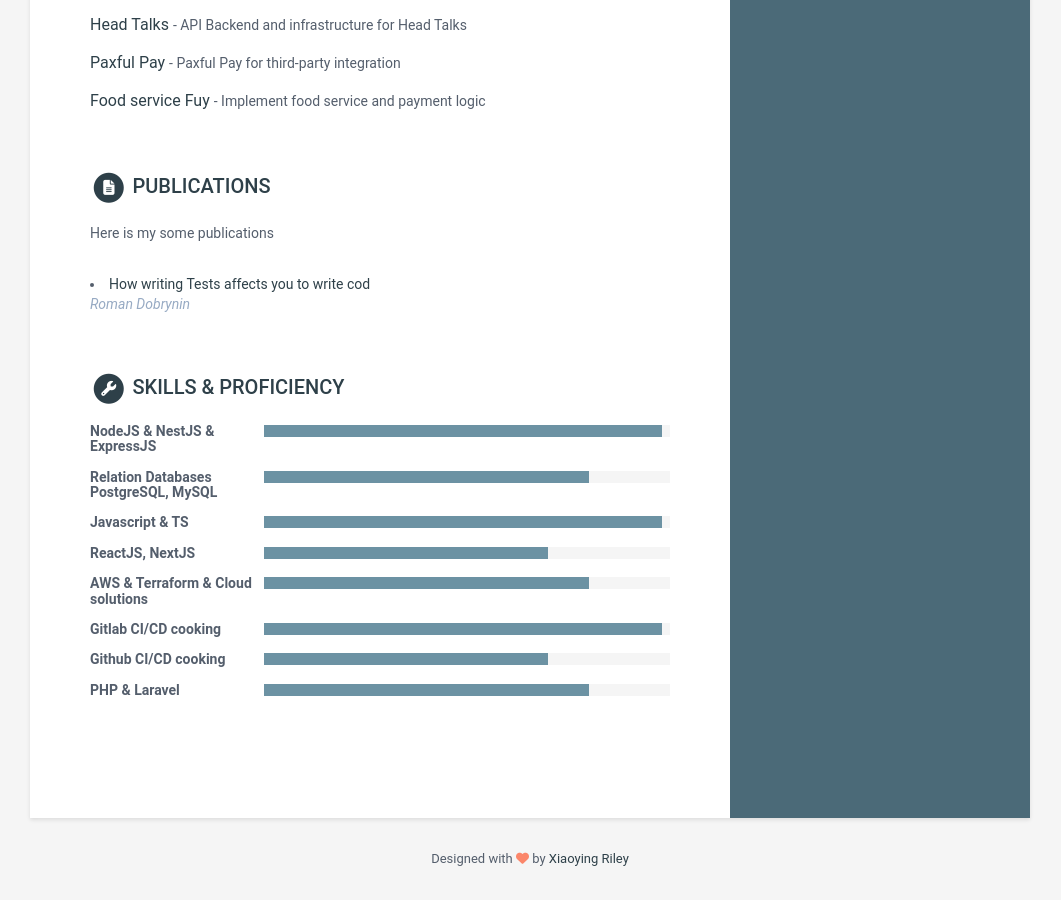
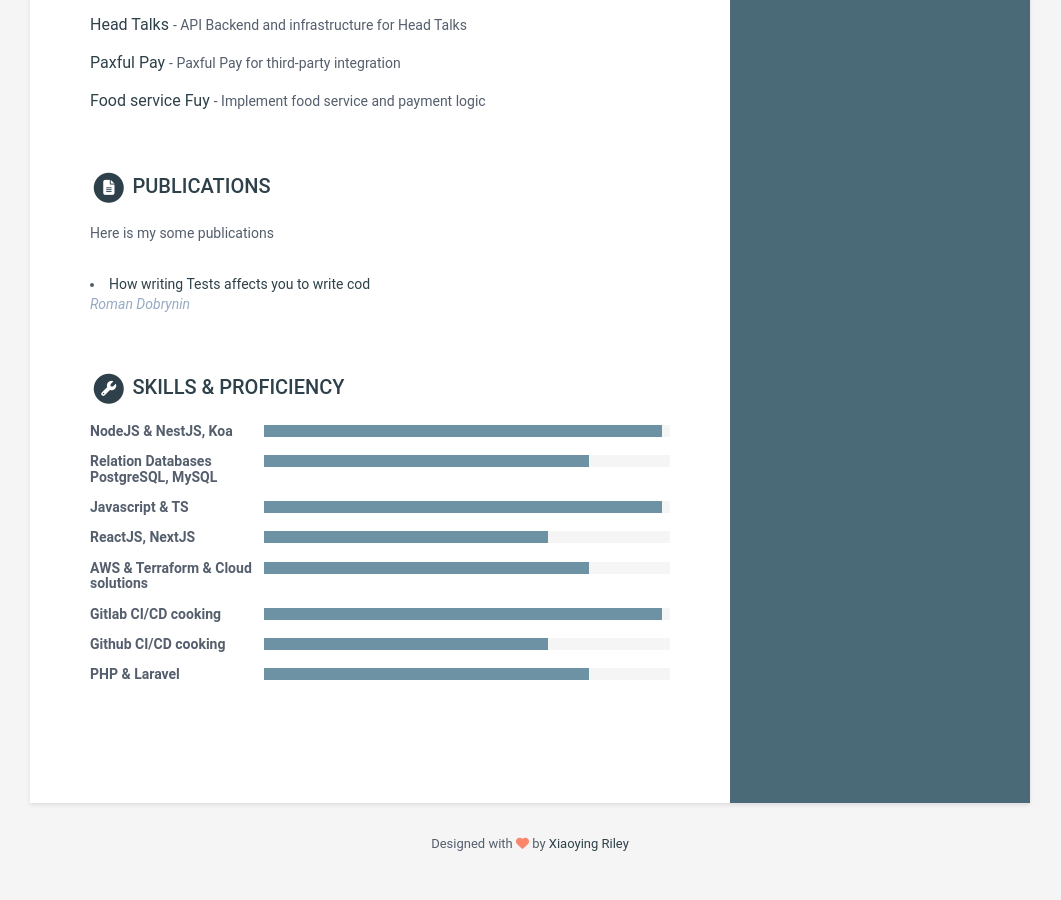
Before and after one commit to rdobrynin/rdobrynin.github.io, a Jekyll site: the page built from index.html, in a window 1280 px wide and 900 px high, scrolled down 3272 px. Shown: the whole window, without its empty margins (110-1171 px from the left). Built offline with Jekyll 4.4.1, drawn with Linux system fonts in a browser that asks for light colours.

Commit message:
change: text

```diff
--- a/_data/data.yml
+++ b/_data/data.yml
@@ -308,7 +308,7 @@ skills:
     title: Skills &amp; Proficiency
 
     toolset:
-      - name: NodeJS & NestJS & ExpressJS
+      - name: NodeJS & NestJS, Koa
         level: 98%
 
       - name: Relation Databases PostgreSQL, MySQL
```
